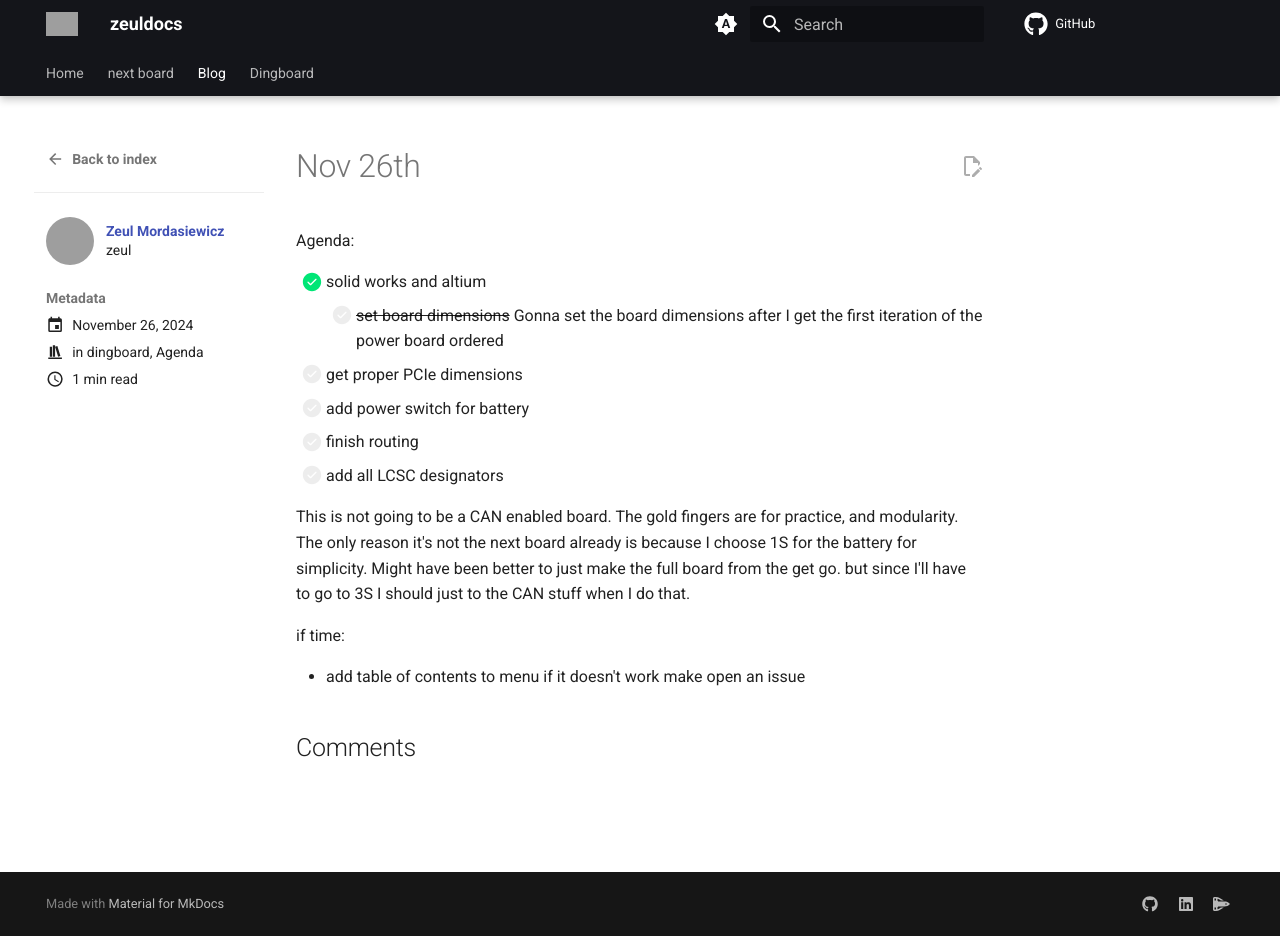
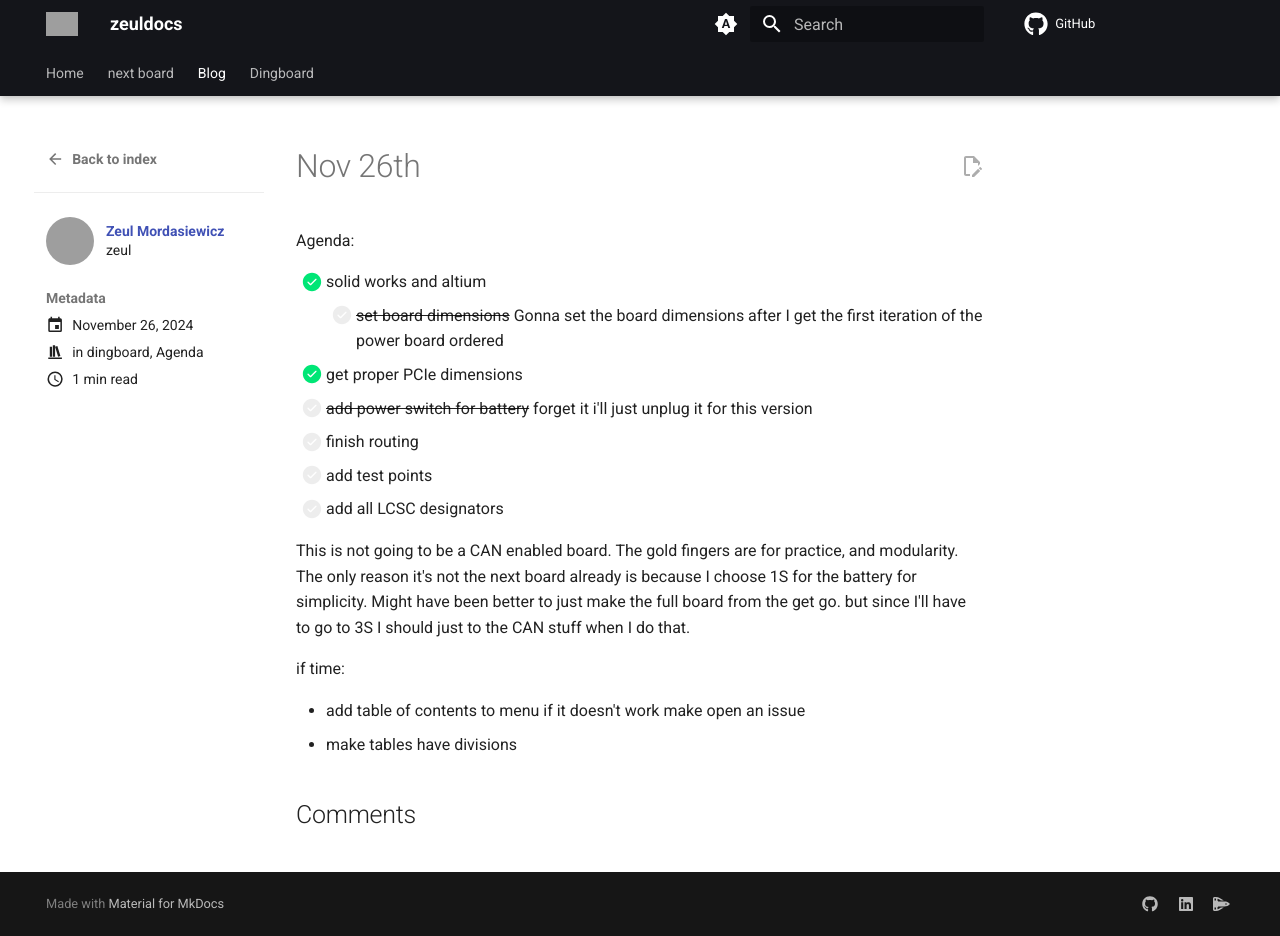
Before and after one commit to sonicavionics/sonicavionics.com, an MkDocs documentation site: the page built from docs/blog/posts/2024/november/26.md, in a window 1280 px wide and 936 px high. Built offline with MkDocs 1.6.1 and Material for MkDocs 9.7.7, drawn with Linux system fonts in a browser that asks for light colours; comment, search, counter and statistics services are not loaded; grey boxes are pictures that could not be loaded.

Commit message:
check off things in checklist

```diff
--- a/docs/blog/posts/2024/november/26.md
+++ b/docs/blog/posts/2024/november/26.md
@@ -13,9 +13,10 @@ Agenda:
 
 - [x] solid works and altium
     - [ ] ~~set board dimensions~~ Gonna set the board dimensions after I get the first iteration of the power board ordered
-- [ ] get proper PCIe dimensions
-- [ ] add power switch for battery
+- [x] get proper PCIe dimensions
+- [ ] ~~add power switch for battery~~ forget it i'll just unplug it for this version
 - [ ] finish routing
+- [ ] add test points
 - [ ] add all LCSC designators
 
 This is not going to be a CAN enabled board. The gold fingers are for practice, and modularity. The only reason it's not the next board already is because I choose 1S for the battery for simplicity. Might have been better to just make the full board from the get go. but since I'll have to go to 3S I should just to the CAN stuff when I do that.
@@ -23,3 +24,4 @@ This is not going to be a CAN enabled board. The gold fingers are for practice,
 if time:
 
 - add table of contents to menu if it doesn't work make open an issue
+- make tables have divisions
```
